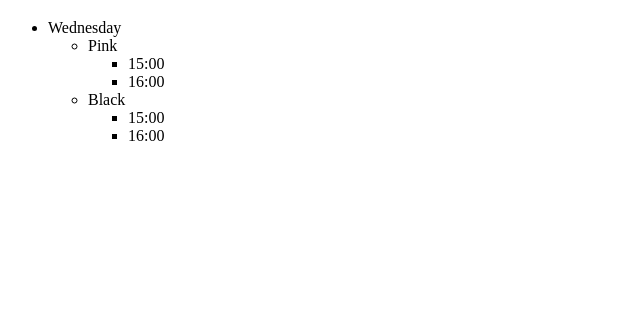
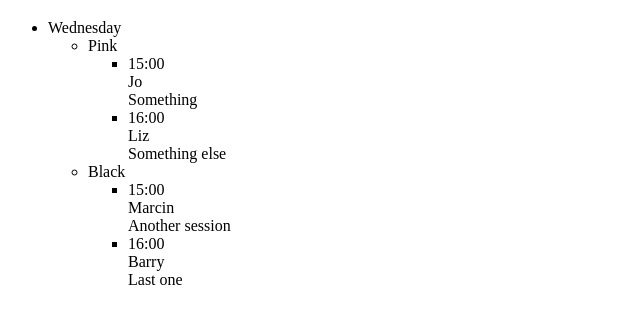
Before and after one commit to lunivore/OpenSpaceInvaders, a plain HTML site: page js/html/board.html in a window 1280 px wide. Shown: the part 61-384 px from the top of the page, without its empty margins (0-640 px from the left). Drawn offline with Linux system fonts and the light colour scheme.

Commit message:
Added test sessions and proposers

```diff
--- a/js/html/board.html
+++ b/js/html/board.html
@@ -10,16 +10,40 @@
         <ul class="spaces">
             <li>
                 Pink
-                        <ul class="times">
-                            <li><time>15:00</time></li>
-                            <li><time>16:00</time></li>
+                <ul class="slots">
+                    <li>
+                        <div>
+                            <time>15:00</time>
+                            <div class="proposer">Jo</div>
+                            <div class="session">Something</div>
+                        </div>
+                    </li>
+                    <li>
+                        <div>
+                            <time>16:00</time>
+                            <div class="proposer">Liz</div>
+                            <div class="session">Something else</div>
+                        </div>
+                    </li>
                 </ul>
             </li>
             <li>
                 Black
-                        <ul class="times">
-                            <li><time>15:00</time></li>
-                            <li><time>16:00</time></li>
+                <ul class="slots">
+                    <li>
+                        <div>
+                            <time>15:00</time>
+                            <div class="proposer">Marcin</div>
+                            <div class="session">Another session</div>
+                        </div>
+                    </li>
+                    <li>
+                        <div>
+                            <time>16:00</time>
+                            <div class="proposer">Barry</div>
+                            <div class="session">Last one</div>
+                        </div>
+                    </li>
                 </ul>
             </li>
         </ul>
```
Also changed, not shown: 2 other files. Lines whose indentation alone changed are shown as unchanged.
